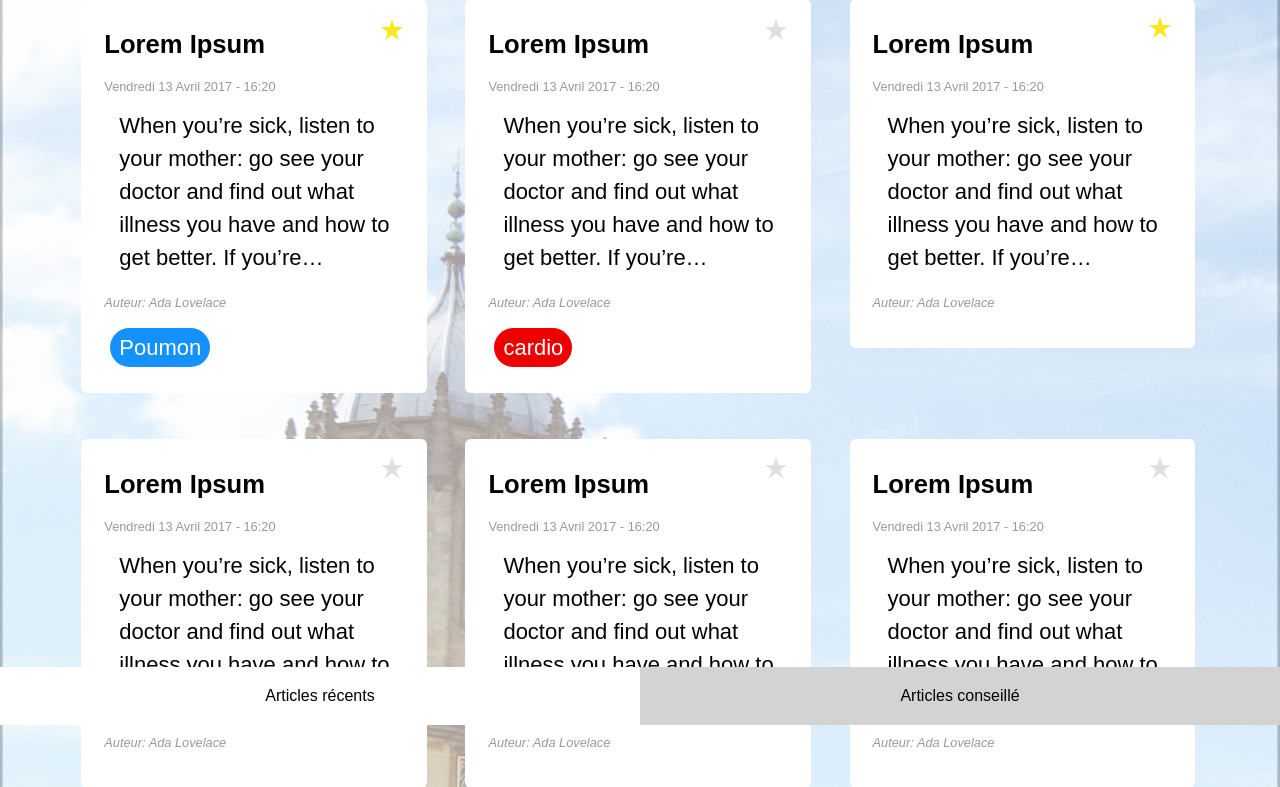
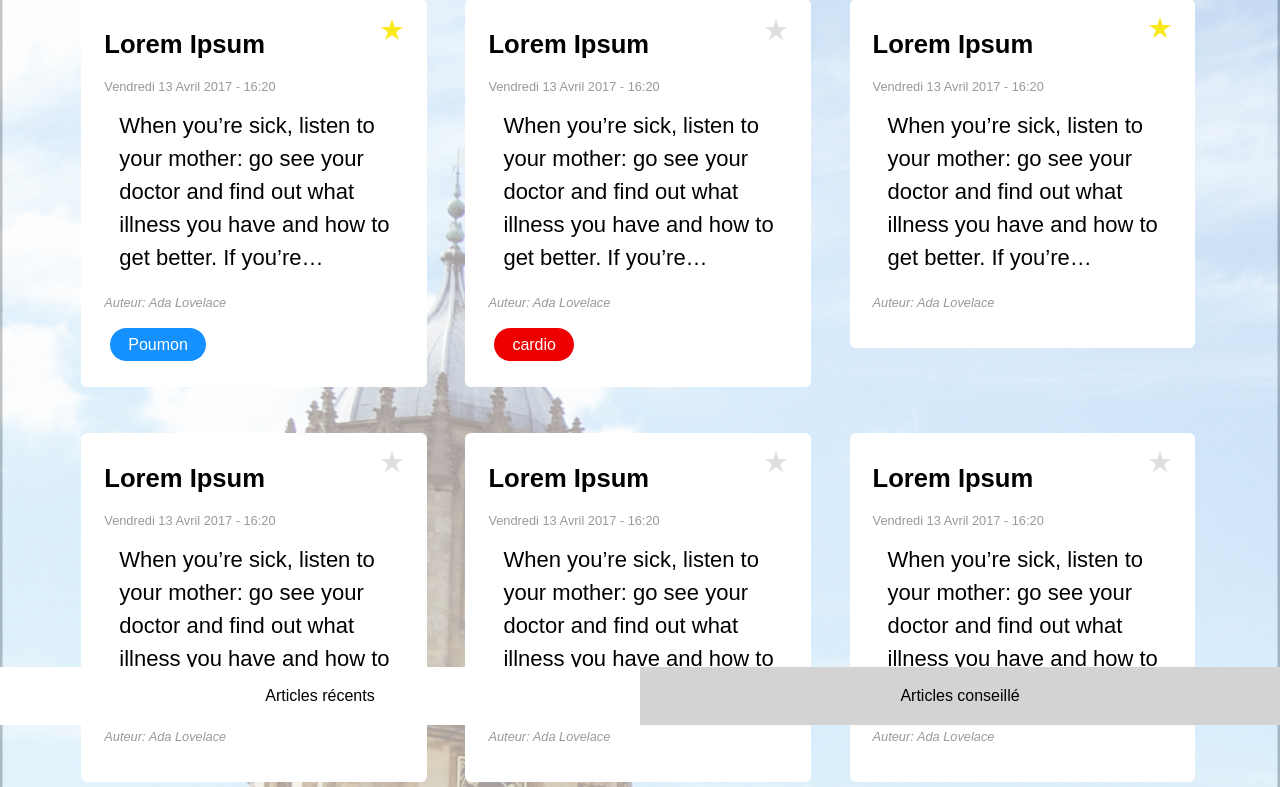
Before and after one commit to YorelN/S.I.-Web-3D, a PHP site: page /medical/Integration/articles.php in a window 1280 px wide. Shown: the part 75-862 px from the top of the page. Run offline with PHP 8.4, Linux system fonts and the light colour scheme; some libraries are stand-ins or nearby versions.

Commit message:
maj padding tag

```diff
--- a/assets/styles/main.css
+++ b/assets/styles/main.css
@@ -415,6 +415,13 @@ input:focus {
     right: 7%;
 }
 
+.article div {
+    padding: 0% 6%;
+    font-size: 1rem;
+}
+
+
+
 /*  =====================    //  SEARCH_BAR  //    ================================   */
 
 
```
